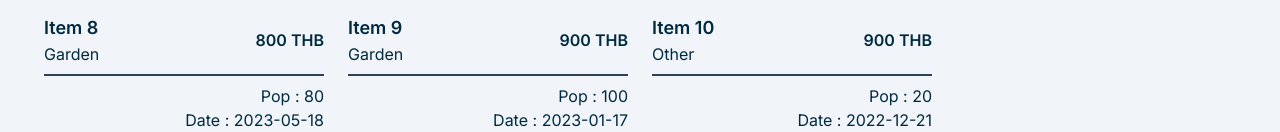
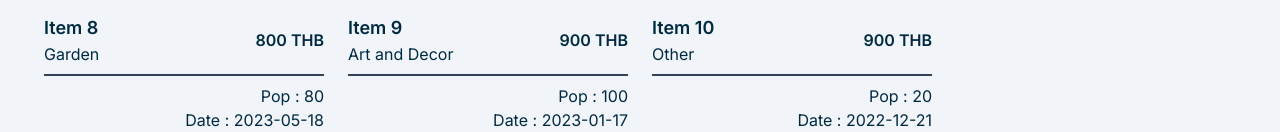
Before and after one commit to jittakan-dev/youronething-client, a Next.js app: page / in a window 1280 px wide. Shown: the part 2511-2643 px from the top of the page. Built offline with nearby package versions, Linux system fonts and the light colour scheme.

Commit message:
Minor UI Update

```diff
--- a/src/components/ProductFeed.js
+++ b/src/components/ProductFeed.js
@@ -261,8 +261,8 @@ const ProductFeed = () => {
                 >
                   <option value="SortByType">Sort By Type</option>
                   <option value="Apparel">Apparel</option>
-                  <option value="ArtandDecoration">Art and Decor</option>
-                  <option value="ToyandHobbies">Toy and Hobbies</option>
+                  <option value="Art and Decor">Art and Decor</option>
+                  <option value="Toy and Hobbies">Toy and Hobbies</option>
                   <option value="Garden">Garden</option>
                   <option value="Consumable">Consumable</option>
                   <option value="Other">Other</option>
--- a/src/data/Mockdata.js
+++ b/src/data/Mockdata.js
@@ -187,7 +187,7 @@ const Mockdata = [
     highlight: false,
     pop: 100,
     date: "2023-01-17",
-    type: "Garden",
+    type: "Art and Decor",
   },
   {
     id: 10,
```
